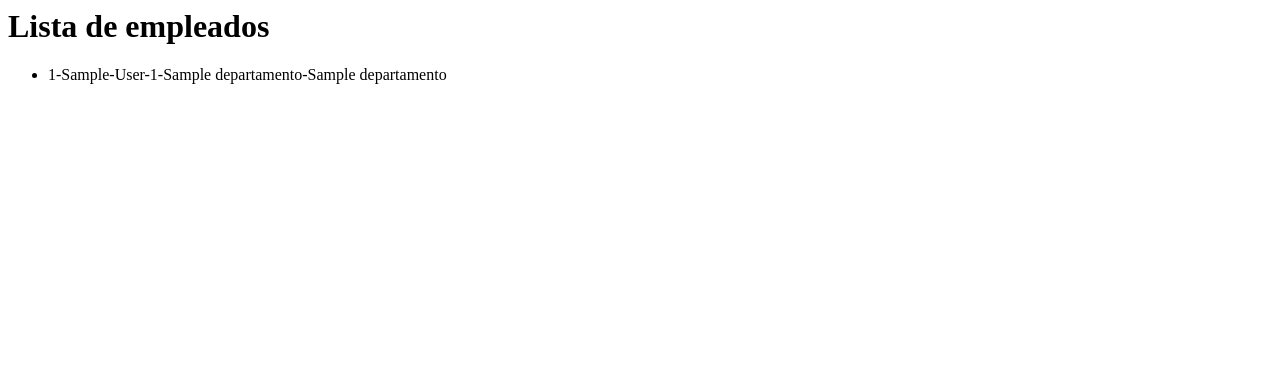
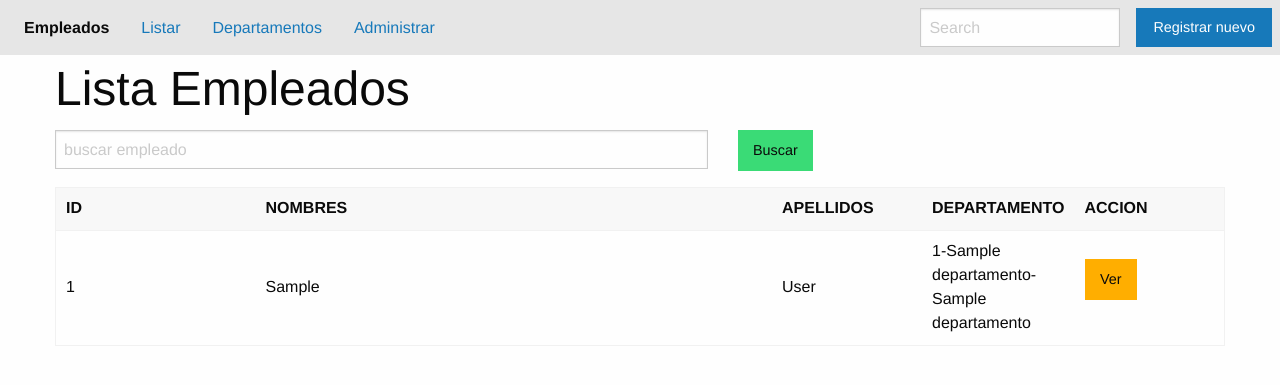
Before and after one commit to ThomasC-Program/proyectoDjangocurso, a Django app: page /listar-todo-empleados/ in a window 1280 px wide. Shown: the top 385 px of the page. Run offline with Django 5.2, Linux system fonts and the light colour scheme; tables that the repository leaves empty hold one stand-in row (values such as "Sample post"); some libraries are stand-ins or nearby versions.

Commit message:
Módulo 11 listar empleados en tabla

```diff
--- a/persona/urls.py
+++ b/persona/urls.py
@@ -17,7 +17,11 @@ urlpatterns = [
     path('lista-by-trabajo/<job>/', views.ListByTrabajo.as_view()),
     path('buscar-empleado/', views.ListEmpleadosByKword.as_view()),
     path('lista-habilidades-empleado/', views.ListHabilidadesEmpleado.as_view()),
-    path('ver-empleado/<pk>/', views.ListHabilidadesEmpleado.as_view()),
+    path(
+        'ver-empleado/<pk>/',
+        views.ListHabilidadesEmpleado.as_view(),
+        name='empleado_detail'
+        ),
     path('add-empleado/', views.EmpleadoCreateView.as_view()),
     path(
         'success/',
--- a/persona/views.py
+++ b/persona/views.py
@@ -20,7 +20,15 @@ class ListAllEmpleados(ListView):
     template_name = 'persona/list_all.html'
     paginate_by = 2
     ordering = 'first_name'
-    model = Empleado
+
+    def get_queryset(self):
+        palabra_clave = self.request.GET.get("kword", '')
+        # icontains busca palabra clave que coincida con la cadena similitudes
+        lista = Empleado.objects.filter(
+            full_name__icontains=palabra_clave
+        )
+
+        return lista
 
 class ListByAreaEmpleado(ListView):
     """ lista empleados de un area """
--- a/templates/persona/list_all.html
+++ b/templates/persona/list_all.html
@@ -1,10 +1,47 @@
-<h1> Lista de empleados </h1>
+{% extends 'base.html' %}
 
+{% block content %}
+{% include "includes/header.html" %}
 
-<ul>
+<div class="grid-container">
+    <div class="grid-x">
+        <h1 class="cell">Lista Empleados</h1>
 
-    {% for e in object_list %}
-    <li> {{ e }} </li>
-    {% endfor %}
+        <form class="cell grid-x grid-margin-x" method="GET">{% csrf_token %}
+            <div class="cell large-7">
+                <input type="text" id="kword" name="kword" placeholder="buscar empleado">
+            </div>
+            <div class="cell large-2">
+                <button type="submit" class="success button">Buscar</button>
+            </div>
+        </form>
+        <div class="cell">
+            <!-- Inicio de tabla -->
 
-</ul>
+    <table>
+        <thead>
+            <tr>
+                <th width="200">ID</th>
+                <th>NOMBRES</th>
+                <th width="150">APELLIDOS</th>
+                <th width="150">DEPARTAMENTO</th>
+                <th width="150">ACCION</th>
+            </tr>
+    </thead>
+        <tbody>
+                    {% for e in object_list %}
+                    <tr>
+                        <td>{{ e.id }}</td>
+                        <td>{{ e.first_name }}</td>
+                        <td>{{ e.last_name }}</td>
+                        <td>{{ e.departamento }}</td>
+                        <td><a class="button warning" href="{% url 'persona_app:empleado_detail' e.id %}">Ver</a></td>
+                    </tr>
+                    {% endfor %}
+                </tbody>
+            </table>
+            <!-- Fin de tabla -->
+        </div>
+    </div>
+</div>
+{% endblock content %}
```
